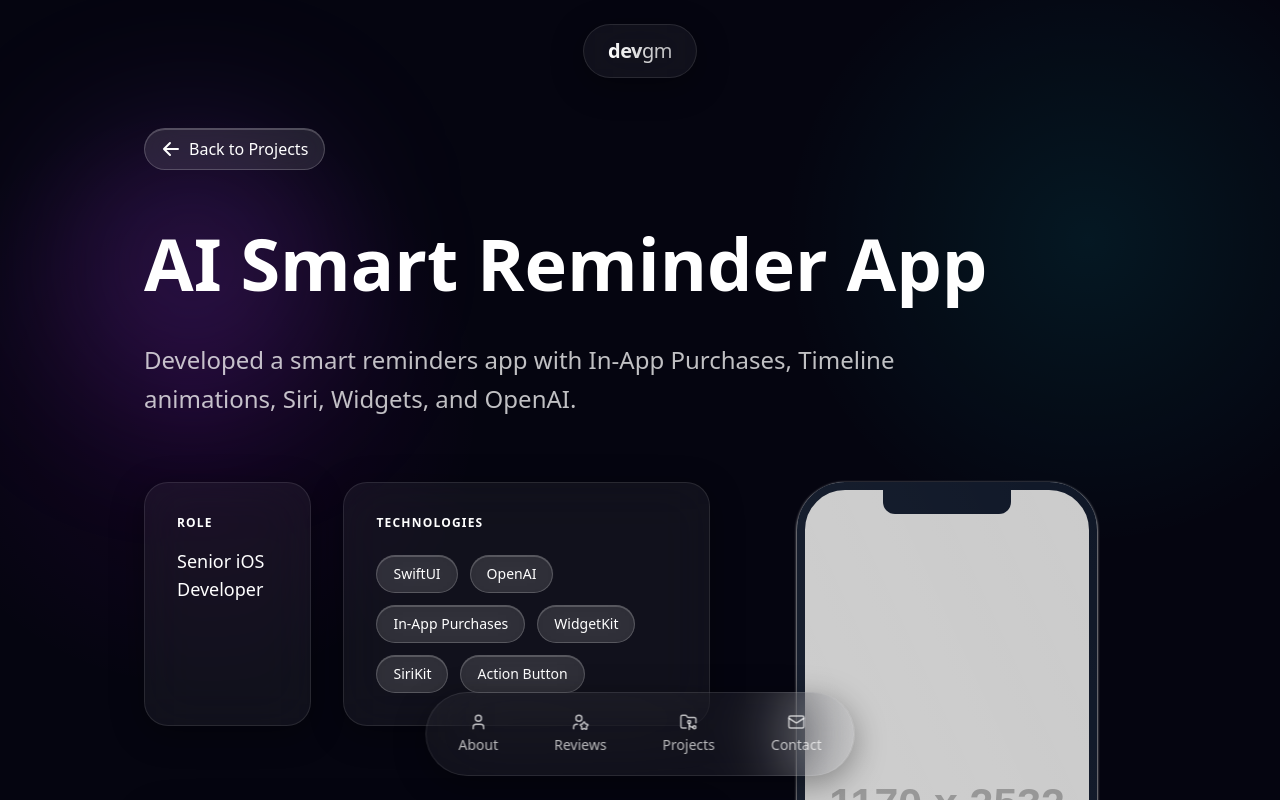
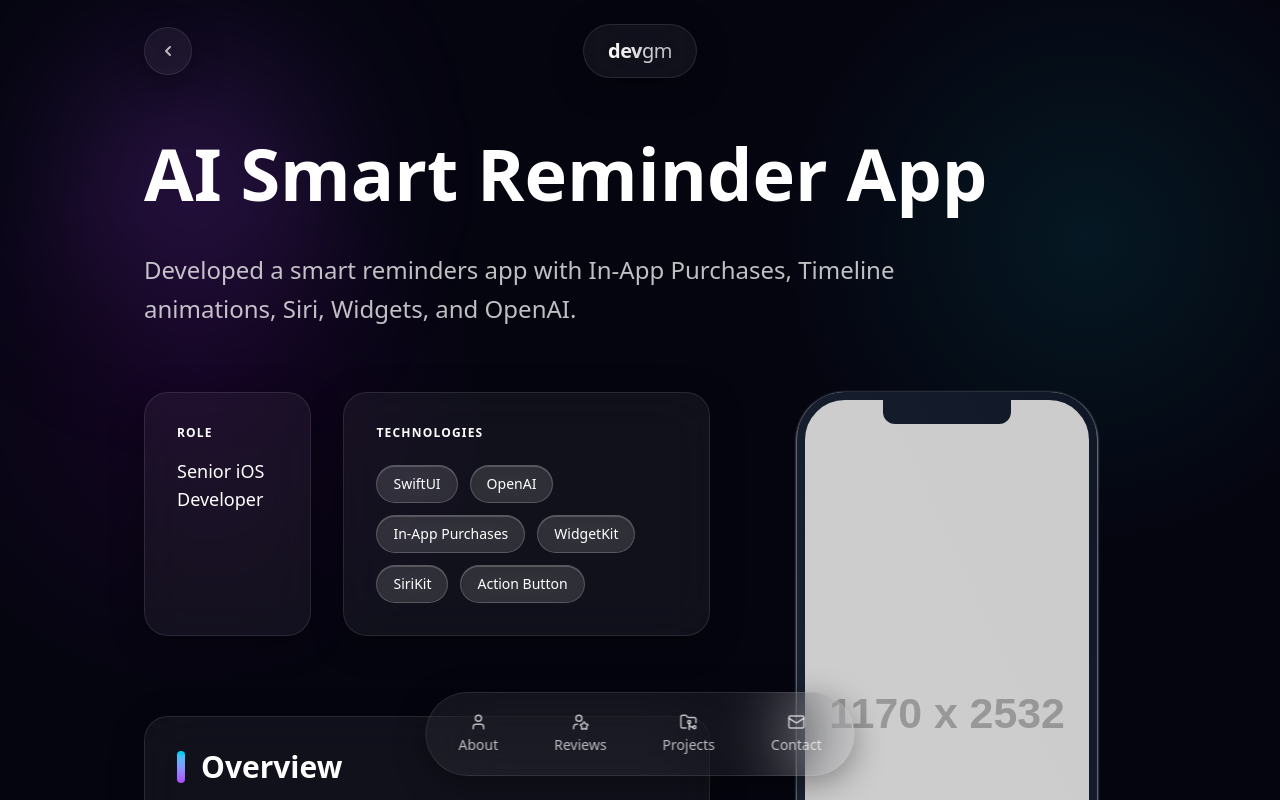
Before and after one commit to gmohiuddin215/devgm, a SvelteKit app: page /projects/ai-smart-reminder in a window 1280 px wide. Shown: the top 800 px of the page. Built offline with nearby package versions, Linux system fonts and the light colour scheme.

Commit message:
Moved the back button to header

```diff
--- a/src/routes/+layout.svelte
+++ b/src/routes/+layout.svelte
@@ -14,6 +14,7 @@
 	});
 
 	import { User, FolderGit2, Mail, UserStar } from 'lucide-svelte';
+	import { page } from '$app/stores';
 
 	let { children } = $props();
 
@@ -30,9 +31,30 @@
 </svelte:head>
 
 <header
-	class="fixed top-0 right-0 left-0 z-50 flex justify-center pt-6 transition-all duration-300"
+	class="fixed top-0 right-0 left-0 z-50 pt-6 transition-all duration-300"
 	in:fade={{ duration: 200 }}
 >
+	<div class="relative container mx-auto flex max-w-5xl items-center justify-center px-4">
+		{#if $page.url.pathname !== '/'}
+			<a
+				href="/"
+				class="glass-panel absolute left-4 flex h-12 w-12 items-center justify-center rounded-full text-white/70 transition-colors hover:text-white"
+			>
+				<svg
+					xmlns="http://www.w3.org/2000/svg"
+					class="h-5 w-5 transition-transform group-hover:-translate-x-1"
+					viewBox="0 0 20 20"
+					fill="currentColor"
+				>
+					<path
+						fill-rule="evenodd"
+						d="M12.707 5.293a1 1 0 010 1.414L9.414 10l3.293 3.293a1 1 0 01-1.414 1.414l-4-4a1 1 0 010-1.414l4-4a1 1 0 011.414 0z"
+						clip-rule="evenodd"
+					/>
+				</svg>
+			</a>
+		{/if}
+
 		<div class="glass-panel mx-4 flex items-center justify-center rounded-full px-6 py-3">
 			<a href="/" class="group flex items-center gap-2 text-xl font-bold tracking-tight">
 				<span
@@ -41,6 +63,7 @@
 					dev<span class="font-light">gm</span>
 				</span>
 			</a>
+		</div>
 	</div>
 </header>
 
--- a/src/routes/projects/[slug]/+page.svelte
+++ b/src/routes/projects/[slug]/+page.svelte
@@ -10,25 +10,6 @@
 
 <div class="min-h-screen pt-32 pb-20">
 	<div class="container mx-auto max-w-5xl px-4">
-		<a
-			href="/#projects"
-			class="glass-button mb-12 inline-flex items-center rounded-full px-4 py-2 text-white transition-colors hover:text-white/80"
-		>
-			<svg
-				xmlns="http://www.w3.org/2000/svg"
-				class="mr-2 h-5 w-5"
-				viewBox="0 0 20 20"
-				fill="currentColor"
-			>
-				<path
-					fill-rule="evenodd"
-					d="M9.707 16.707a1 1 0 01-1.414 0l-6-6a1 1 0 010-1.414l6-6a1 1 0 011.414 1.414L5.414 9H17a1 1 0 110 2H5.414l4.293 4.293a1 1 0 010 1.414z"
-					clip-rule="evenodd"
-				/>
-			</svg>
-			Back to Projects
-		</a>
-
 		<header class="relative mb-16">
 			<div
 				class="absolute -top-20 -left-20 -z-10 h-64 w-64 rounded-full bg-purple-500/20 blur-[80px]"
```
Lines whose indentation alone changed are shown as unchanged.
